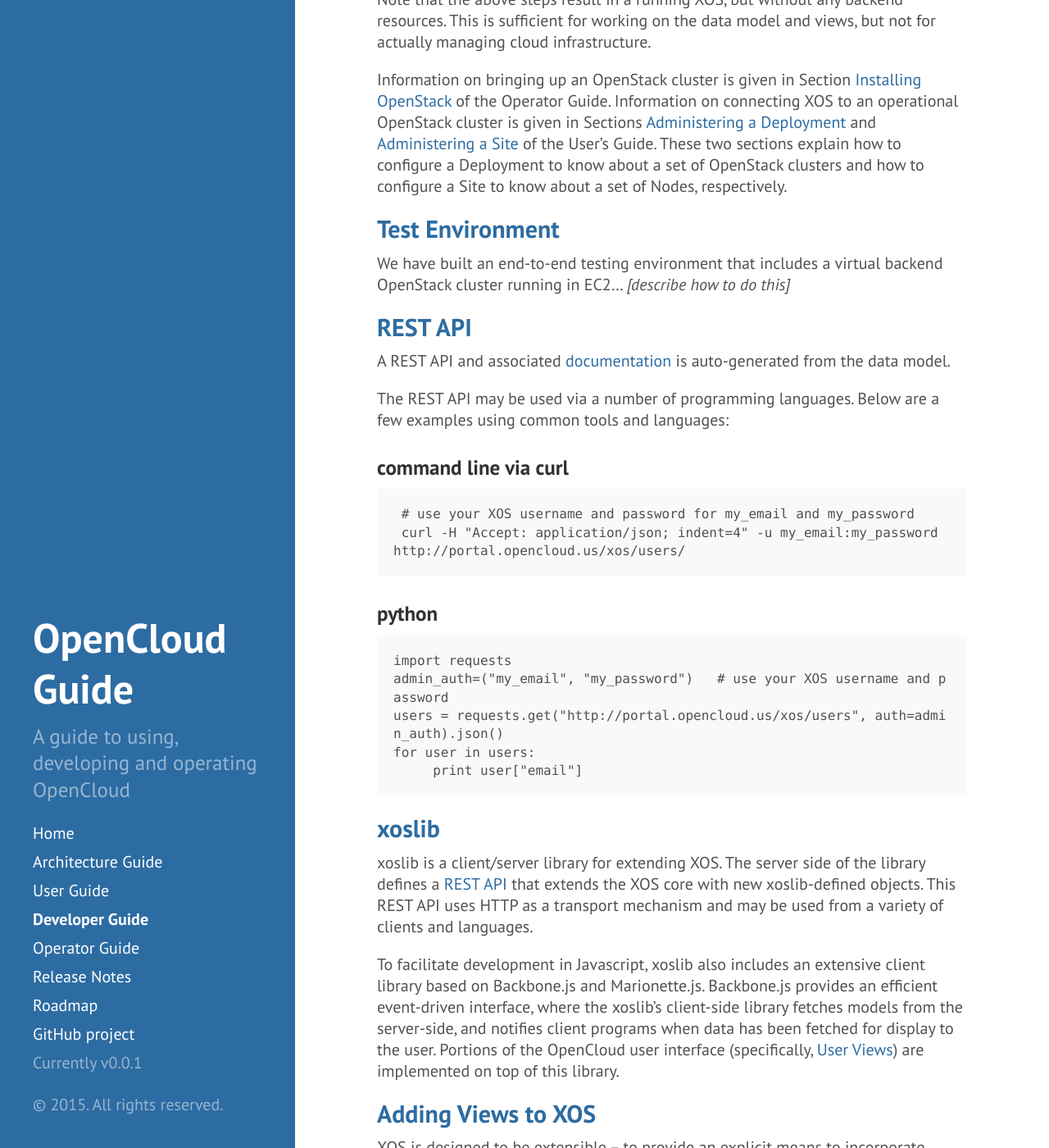
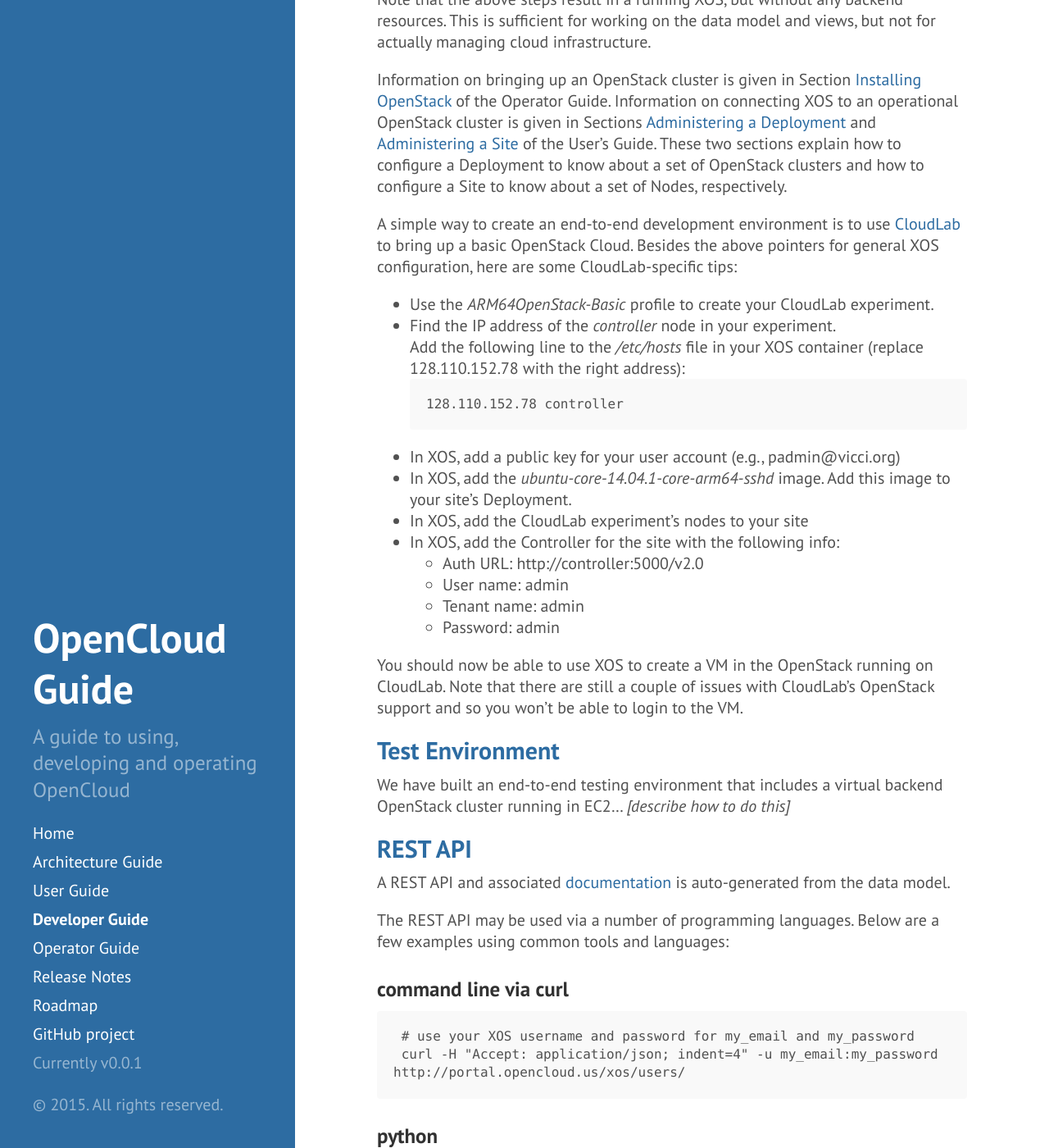
Before and after one commit to open-cloud/open-cloud.github.io.old, a Jekyll site: the page built from 2_developer.md, in a window 1280 px wide and 1400 px high, scrolled down 1007 px. Shown: the whole window at 82% size. Built offline with Jekyll 4.4.1, drawn with Linux system fonts in a browser that asks for light colours; Markdown is read by kramdown in place of the engine named in the settings.

Commit message:
Update 2_developer.md

````diff
--- a/2_developer.md
+++ b/2_developer.md
@@ -59,6 +59,32 @@
 explain how to configure a Deployment to know about a set of OpenStack
 clusters and how to configure a Site to know about a set of Nodes,
 respectively.
+
+A simple way to create an end-to-end development environment is to use
+[CloudLab](https://www.cloudlab.us/) to bring up a basic OpenStack Cloud.
+Besides the above pointers for general XOS configuration, here
+are some CloudLab-specific tips:
+
+* Use the *ARM64OpenStack-Basic* profile to create your CloudLab experiment.
+* Find the IP address of the *controller* node in your experiment.
+  Add the following line to the */etc/hosts* file in your XOS container
+  (replace 128.110.152.78 with the right address):
+```
+128.110.152.78 controller
+```
+* In XOS, add a public key for your user account (e.g., padmin@vicci.org)
+* In XOS, add the *ubuntu-core-14.04.1-core-arm64-sshd* image.  Add this
+  image to your site's Deployment.
+* In XOS, add the CloudLab experiment's nodes to your site
+* In XOS, add the Controller for the site with the following info:
+  * Auth URL: http://controller:5000/v2.0
+  * User name: admin
+  * Tenant name: admin
+  * Password: admin
+
+You should now be able to use XOS to create a VM in the OpenStack running
+on CloudLab.  Note that there are still a couple of issues with CloudLab's
+OpenStack support and so you won't be able to login to the VM.
 
 ##Test Environment
 
````
